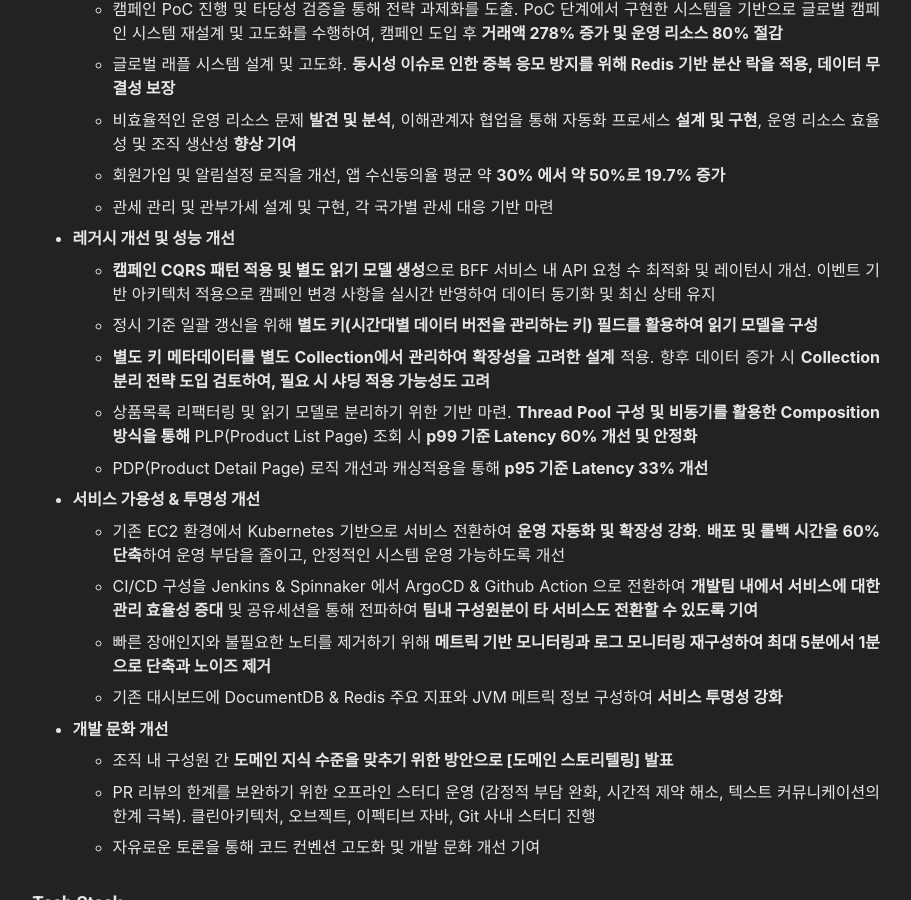
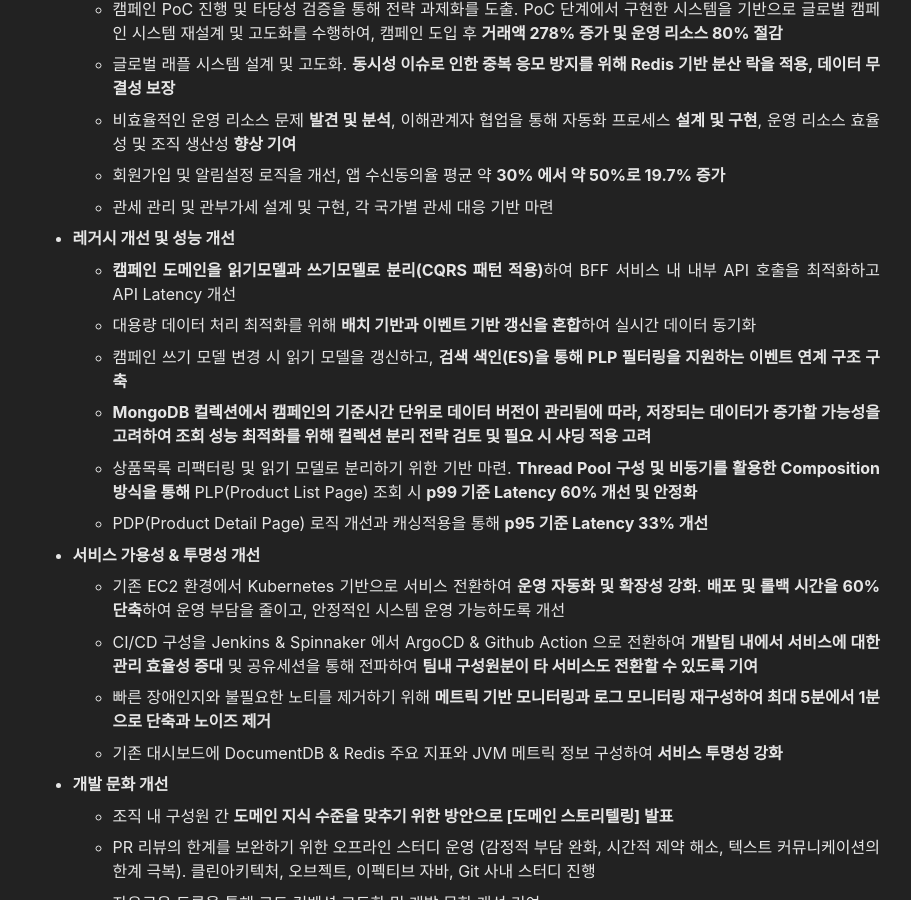
Before and after one commit to wlroh/wlroh.github.io, a Jekyll site: the page built from resume.md, in a window 1280 px wide and 900 px high, scrolled down 1097 px. Shown: the whole window, without its empty margins (330-1241 px from the left). Built offline with Jekyll 4.4.1, drawn with Linux system fonts in a browser that asks for light colours; nearby versions of some CDN libraries.

Commit message:
(docs): 업무경험을 최신화하라

```diff
--- a/_data/resume/work-experience.yml
+++ b/_data/resume/work-experience.yml
@@ -28,11 +28,13 @@
 
             * **레거시 개선 및 성능 개선**
 
-              * **캠페인 CQRS 패턴 적용 및 별도 읽기 모델 생성**으로 BFF 서비스 내 API 요청 수 최적화 및 레이턴시 개선. 이벤트 기반 아키텍처 적용으로 캠페인 변경 사항을 실시간 반영하여 데이터 동기화 및 최신 상태 유지
+              * **캠페인 도메인을 읽기모델과 쓰기모델로 분리(CQRS 패턴 적용)**하여 BFF 서비스 내 내부 API 호출을 최적화하고 API Latency 개선
 
-              * 정시 기준 일괄 갱신을 위해 **별도 키(시간대별 데이터 버전을 관리하는 키) 필드를 활용하여 읽기 모델을 구성**
+              * 대용량 데이터 처리 최적화를 위해 **배치 기반과 이벤트 기반 갱신을 혼합**하여 실시간 데이터 동기화
 
-              * **별도 키 메타데이터를 별도 Collection에서 관리하여 확장성을 고려한 설계** 적용. 향후 데이터 증가 시 **Collection 분리 전략 도입 검토하여, 필요 시 샤딩 적용 가능성도 고려**
+              * 캠페인 쓰기 모델 변경 시 읽기 모델을 갱신하고, **검색 색인(ES)을 통해 PLP 필터링을 지원하는 이벤트 연계 구조 구축**
+
+              * **MongoDB 컬렉션에서 캠페인의 기준시간 단위로 데이터 버전이 관리됨에 따라, 저장되는 데이터가 증가할 가능성을 고려하여 조회 성능 최적화를 위해 컬렉션 분리 전략 검토 및 필요 시 샤딩 적용 고려**
 
               * 상품목록 리팩터링 및 읽기 모델로 분리하기 위한 기반 마련. **Thread Pool 구성 및 비동기를 활용한 Composition 방식을 통해** PLP(Product List Page) 조회 시 **p99 기준 Latency 60% 개선 및 안정화**
 
```
